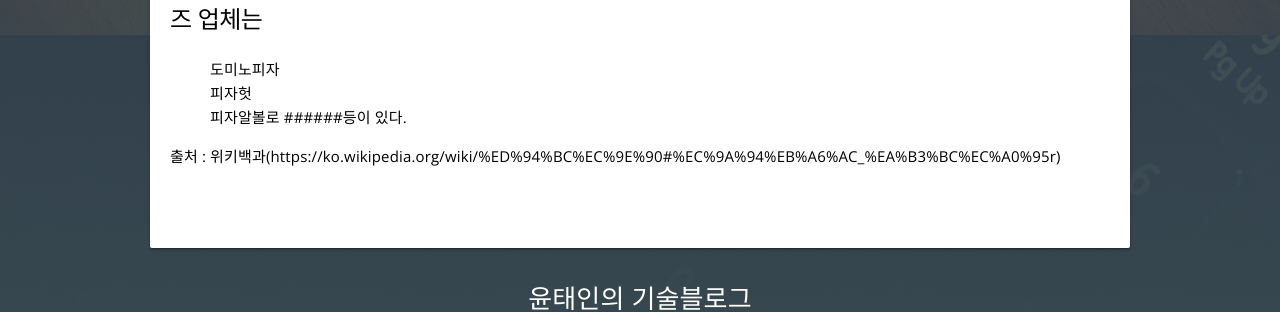
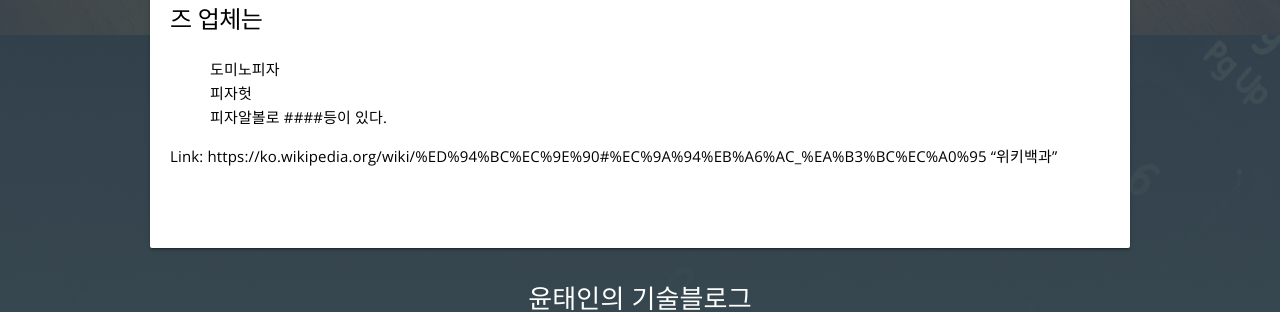
Before and after one commit to Taein0910/Taein0910.github.io, a Jekyll site: the page built from _posts/2018-12-16-마크다운연습.markdown, in a window 1280 px wide. Shown: the part 1965-2277 px from the top of the page. Built offline with Jekyll 4.4.1, drawn with Linux system fonts in a browser that asks for light colours.

Commit message:
피자_마크다운_수정

```diff
--- a/_posts/2018-12-16-마크다운연습.markdown
+++ b/_posts/2018-12-16-마크다운연습.markdown
@@ -23,6 +23,6 @@ categories: jekyll update
 * 도미노피자
 * 피자헛
 * 피자알볼로
-######등이 있다.
+####등이 있다.
 
-출처 : 위키백과(https://ko.wikipedia.org/wiki/%ED%94%BC%EC%9E%90#%EC%9A%94%EB%A6%AC_%EA%B3%BC%EC%A0%95r)
+Link: https://ko.wikipedia.org/wiki/%ED%94%BC%EC%9E%90#%EC%9A%94%EB%A6%AC_%EA%B3%BC%EC%A0%95 "위키백과"
```
